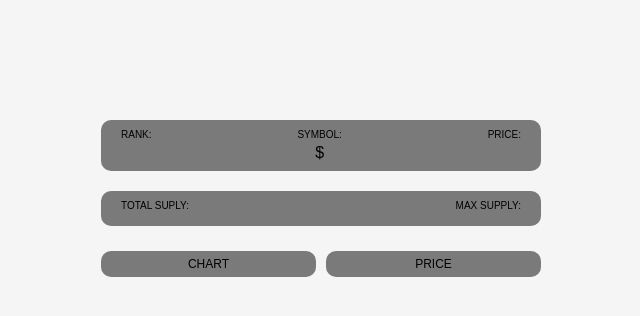
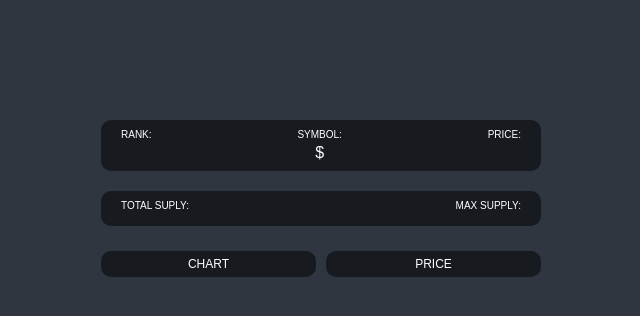
Before and after one commit to JHKIMS/recap-coin, a React (Create React App) app: page /1 in a window 1280 px wide. Shown: the top 316 px of the page, without its empty margins (319-959 px from the left). Built offline with nearby package versions, Linux system fonts and the light colour scheme; no server answers.

Commit message:
Recap-Recoil 시작전 세팅

```diff
--- a/src/App.tsx
+++ b/src/App.tsx
@@ -63,13 +63,12 @@ const GlobalStyle = createGlobalStyle`
   }
 `;
 function App() {
-  const [isDark, setDark] = useState(false);
-  const toggleDark = () => setDark((current) => !current);
+
   return (
     <>
-      <ThemeProvider theme={isDark? darkTheme : lightTheme}>
+      <ThemeProvider theme={darkTheme}>
         <GlobalStyle />
-        <Router isDark={isDark} toggleDark={toggleDark}/>
+        <Router />
         <ReactQueryDevtools initialIsOpen={true} />
       </ThemeProvider>
     </>
--- a/src/Router.tsx
+++ b/src/Router.tsx
@@ -3,18 +3,17 @@ import Coin from "./routes/Coin";
 import Coins from "./routes/Coins";
 
 interface IRouterProps{
-  toggleDark: () => void;
-  isDark: boolean;
+
 }
-function Router({toggleDark, isDark}:IRouterProps) {
+function Router() {
   return (
     <BrowserRouter>
       <Switch>
         <Route path="/:coinId">
-          <Coin isDark={isDark}/>
+          <Coin />
         </Route>
         <Route path="/">
-          <Coins toggleDark={toggleDark}/>
+          <Coins />
         </Route>
       </Switch>
     </BrowserRouter>
--- a/src/routes/Chart.tsx
+++ b/src/routes/Chart.tsx
@@ -5,7 +5,7 @@ import { styled } from "styled-components";
 
 interface ChartProps {
   coinId: string;
-  isDark: boolean;
+  // isDark: boolean;
 }
 interface IHistorical {
   time_open: number;
@@ -20,7 +20,7 @@ interface IHistorical {
 const ApexChartContainer = styled.div`
   color: black;
 `
-function Chart({ coinId, isDark }: ChartProps) {
+function Chart({ coinId }: ChartProps) {
   const { isLoading, data } = useQuery<IHistorical[]>(["ohlcv", coinId], () =>
     fetchCoinHistory(coinId)
   );
@@ -46,7 +46,7 @@ function Chart({ coinId, isDark }: ChartProps) {
               },
               grid: { show: false },
               theme: {
-                mode: isDark ? "dark" : "light",
+                mode: "light",
               },
               yaxis: {
                 show: false,
--- a/src/routes/Coin.tsx
+++ b/src/routes/Coin.tsx
@@ -142,7 +142,7 @@ interface ICoinProps{
   isDark: boolean;
 }
 
-function Coin({isDark}:ICoinProps) {
+function Coin() {
   const { coinId } = useParams<RouteParams>();
   const { state } = useLocation<RouteState>();
   const priceMatch = useRouteMatch("/:coinId/price");
@@ -216,7 +216,7 @@ function Coin({isDark}:ICoinProps) {
               <Price></Price>
             </Route>
             <Route path={`/:coinId/chart`}>
-              <Chart isDark={isDark} coinId={coinId}></Chart>
+              <Chart coinId={coinId}></Chart>
             </Route>
           </Switch>
         </>
--- a/src/routes/Coins.tsx
+++ b/src/routes/Coins.tsx
@@ -61,10 +61,10 @@ interface ICoin {
   type: string;
 }
 interface ICoinsProps {
-  toggleDark: () => void;
+  // toggleDark: () => void;
 }
 
-function Coins({ toggleDark }: ICoinsProps) {
+function Coins() {
   const { isLoading, data } = useQuery<ICoin[]>(["allCoins"], fetchCoins);
   return (
     <Container>
@@ -73,7 +73,6 @@ function Coins({ toggleDark }: ICoinsProps) {
       </Helmet>
       <Header>
         <Title>Coins</Title>
-        <button onClick={toggleDark}>Toggle</button>
       </Header>
       {isLoading ? (
         <Loader>"Loading..."</Loader>
```
